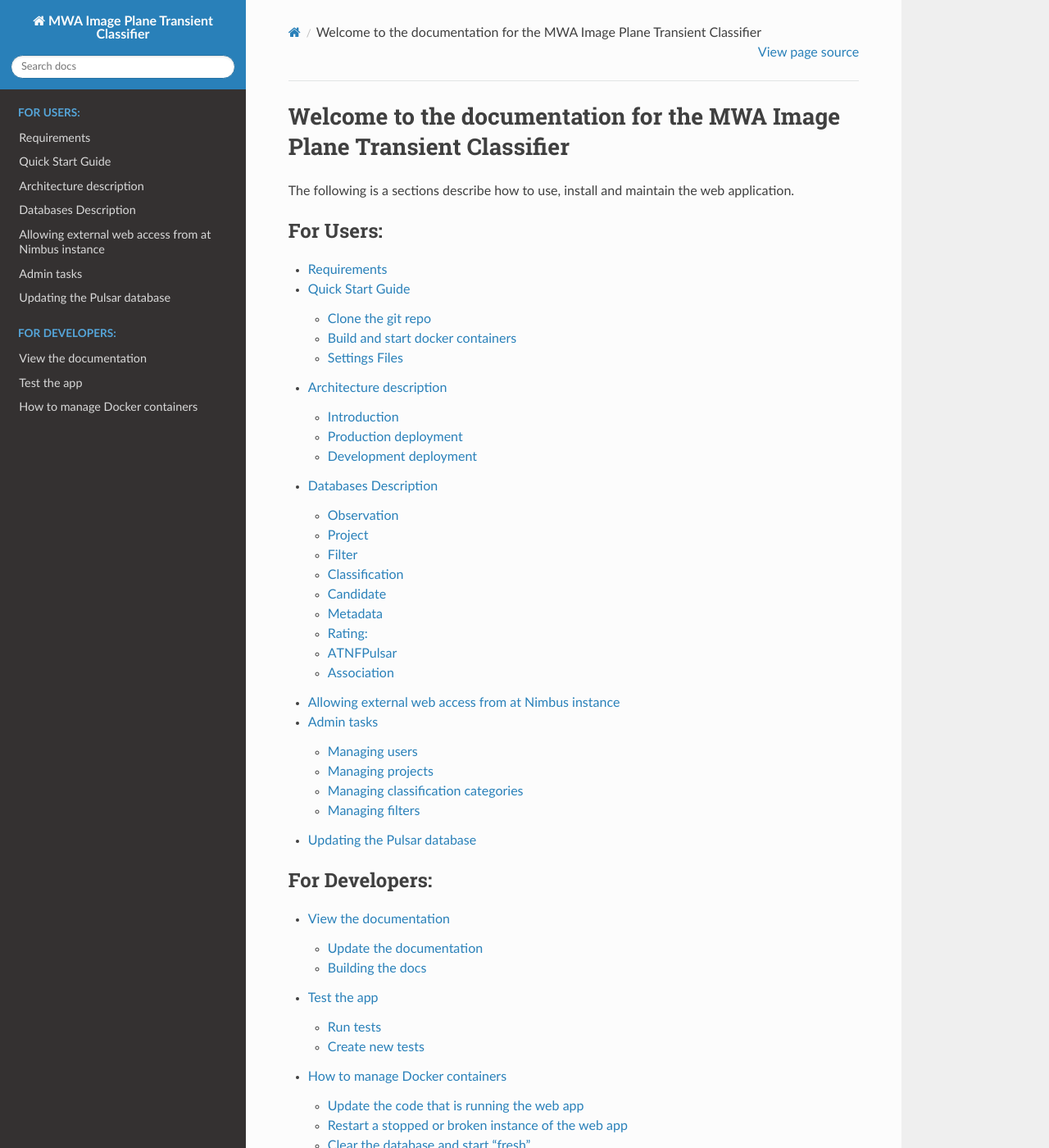
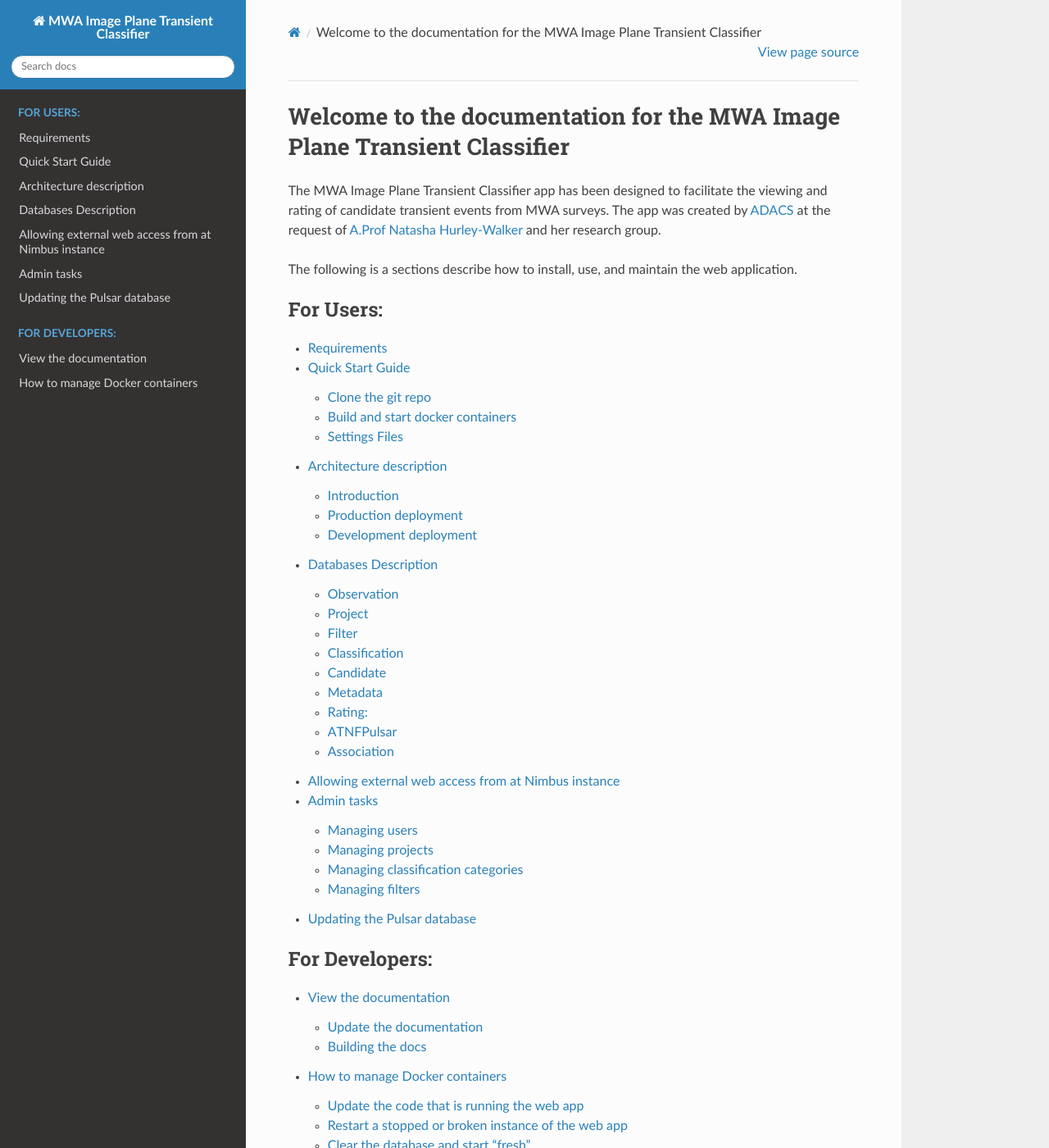
Before and after one commit to robotopia/GleamXGPMonitoring, a Sphinx documentation site: the page built from docs/index.rst, in a window 1280 px wide and 1400 px high. Shown: the whole window at 82% size. Built offline with Sphinx 7.4.7 and the Read the Docs theme 2.0.0, drawn with Linux system fonts in a browser that asks for light colours.

Commit message:
add purpose to index page

```diff
--- a/docs/index.rst
+++ b/docs/index.rst
@@ -1,7 +1,11 @@
 Welcome to the documentation for the MWA Image Plane Transient Classifier
 =========================================================================
 
-The following is a sections describe how to use, install and maintain the web application.
+
+The MWA Image Plane Transient Classifier app has been designed to facilitate the viewing and rating of candidate transient events from MWA surveys.
+The app was created by `ADACS <https://www.adacs.org.au/>`_ at the request of `A.Prof Natasha Hurley-Walker <https://staffportal.curtin.edu.au/staff/profile/view/natasha-hurley-walker-dbb4f243/>`_ and her research group.
+
+The following is a sections describe how to install, use, and maintain the web application.
 
 .. toctree::
    :maxdepth: 2
```
Also changed, not shown: other parts of docs/index.rst (+0 -1 lines).
